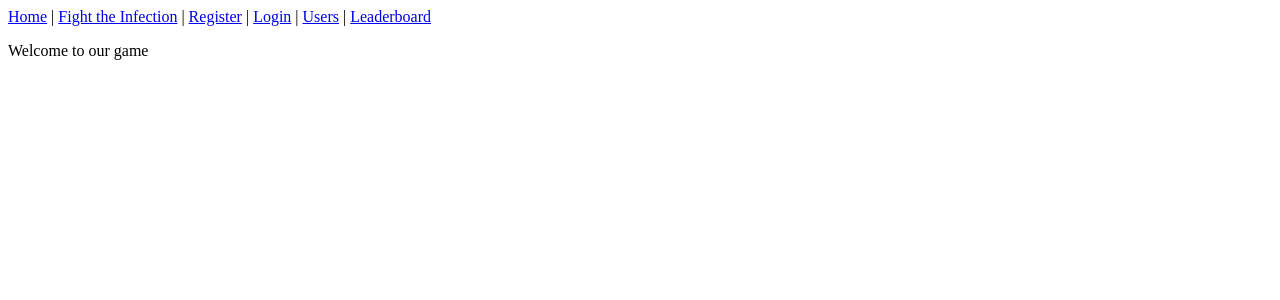
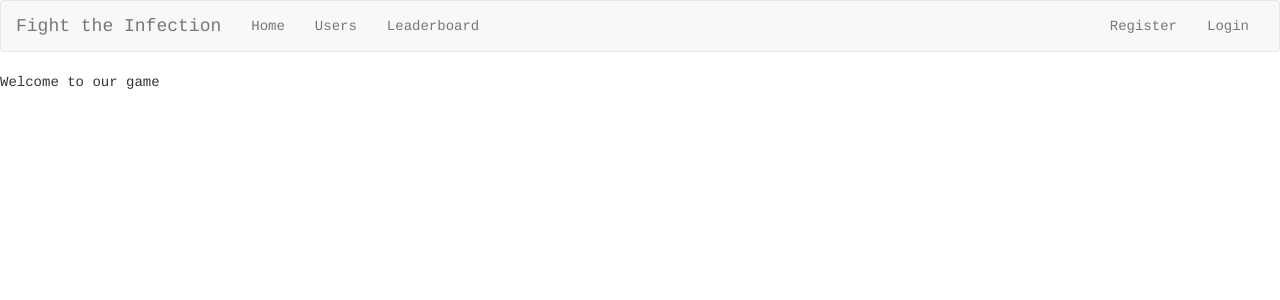
Before and after one commit to shintouki/augmented-pandemic, a Django app: page /game/ in a window 1280 px wide. Shown: the top 300 px of the page. Run offline with Django 3.2, Linux system fonts and the light colour scheme; some libraries are stand-ins or nearby versions.

Commit message:
added bootstrap navbar to each page

```diff
--- /dev/null
+++ b/game/static/game/css/index.css
@@ -0,0 +1,3 @@
+body {
+  font-family: 'Cousine', sans-serif;
+}
--- a/game/templates/game/index.html
+++ b/game/templates/game/index.html
@@ -3,11 +3,14 @@
 	<head>
 		<meta charset="utf-8">
 		<title>Augmented Pandemic Home Page</title>
-        {% load static %}
-		<link rel="stylesheet" type="text/css" href="{% static 'game/css/navigation_bar.css' %}" />
+		{% load static %}
+		<link href="https://maxcdn.bootstrapcdn.com/bootstrap/3.3.7/css/bootstrap.min.css" rel="stylesheet" integrity="sha384-BVYiiSIFeK1dGmJRAkycuHAHRg32OmUcww7on3RYdg4Va+PmSTsz/K68vbdEjh4u" crossorigin="anonymous">
+		<link rel="stylesheet" type="text/css" href="{% static 'game/css/index.css' %}" />
+		<link href="https://fonts.googleapis.com/css?family=Source+Code+Pro|Cousine" rel="stylesheet">
 	</head>
 	<body>
 		{% include "game/navigation_bar.html" %}
 		<p>{{ text }}</p>
+		<script src="https://maxcdn.bootstrapcdn.com/bootstrap/3.3.7/js/bootstrap.min.js" integrity="sha384-Tc5IQib027qvyjSMfHjOMaLkfuWVxZxUPnCJA7l2mCWNIpG9mGCD8wGNIcPD7Txa" crossorigin="anonymous"></script>
 	</body>
 </html>
--- a/game/templates/game/leaderboard.html
+++ b/game/templates/game/leaderboard.html
@@ -4,9 +4,11 @@
         <meta charset="utf-8">
         <title>Leaderboard</title>
         {% load static %}
+        <link href="https://maxcdn.bootstrapcdn.com/bootstrap/3.3.7/css/bootstrap.min.css" rel="stylesheet" integrity="sha384-BVYiiSIFeK1dGmJRAkycuHAHRg32OmUcww7on3RYdg4Va+PmSTsz/K68vbdEjh4u" crossorigin="anonymous">
         <link rel="stylesheet" type="text/css" href="{% static 'game/css/navigation_bar.css' %}" />
     </head>
     <body>
         {% include "game/navigation_bar.html" %}
+        <script src="https://maxcdn.bootstrapcdn.com/bootstrap/3.3.7/js/bootstrap.min.js" integrity="sha384-Tc5IQib027qvyjSMfHjOMaLkfuWVxZxUPnCJA7l2mCWNIpG9mGCD8wGNIcPD7Txa" crossorigin="anonymous"></script>
     </body>
 </html>
--- a/game/templates/game/navigation_bar.html
+++ b/game/templates/game/navigation_bar.html
@@ -1,8 +1,28 @@
-<div>
-	<a href="{% url 'game:index' %}">Home</a> |
-    <a href="{% url 'game:play' %}">Fight the Infection</a> |
-	<a href="/register">Register</a> |
-	<a href="/login">Login</a> |
-	<a href="{% url 'game:users' %}">Users</a> |
-	<a href="{% url 'game:leaderboard' %}">Leaderboard</a>
-</div>
+<!-- Bootstrap Navbar -->
+<nav class="navbar navbar-default">
+  <div class="container-fluid">
+    <!-- Brand and toggle grouped for better mobile display -->
+    <div class="navbar-header">
+			<button type="button" class="navbar-toggle collapsed" data-toggle="collapse" data-target="#bs-example-navbar-collapse-1" aria-expanded="false">
+        <span class="sr-only">Toggle navigation</span>
+        <span class="icon-bar"></span>
+        <span class="icon-bar"></span>
+        <span class="icon-bar"></span>
+      </button>
+      <a class="navbar-brand" href="{% url 'game:play' %}">Fight the Infection</a>
+    </div>
+
+    <!-- Group links, forms, and other content for toggling -->
+    <div class="collapse navbar-collapse" id="bs-example-navbar-collapse-1">
+      <ul class="nav navbar-nav">
+				<li><a href="{% url 'game:index' %}">Home</a></li>
+				<li><a href="{% url 'game:users' %}">Users</a></li>
+				<li><a href="{% url 'game:leaderboard' %}">Leaderboard</a></li>
+      </ul>
+      <ul class="nav navbar-nav navbar-right">
+				<li><a href="/register">Register</a></li>
+				<li><a href="/login">Login</a></li>
+      </ul>
+    </div><!-- /.navbar-collapse -->
+  </div><!-- /.container-fluid -->
+</nav>
--- a/game/templates/game/users.html
+++ b/game/templates/game/users.html
@@ -4,10 +4,11 @@
         <meta charset="utf-8">
         <title>User List</title>
         {% load static %}
+        <link href="https://maxcdn.bootstrapcdn.com/bootstrap/3.3.7/css/bootstrap.min.css" rel="stylesheet" integrity="sha384-BVYiiSIFeK1dGmJRAkycuHAHRg32OmUcww7on3RYdg4Va+PmSTsz/K68vbdEjh4u" crossorigin="anonymous">
         <link rel="stylesheet" type="text/css" href="{% static 'game/css/navigation_bar.css' %}" />
     </head>
     <body>
         {% include "game/navigation_bar.html" %}
-
+        <script src="https://maxcdn.bootstrapcdn.com/bootstrap/3.3.7/js/bootstrap.min.js" integrity="sha384-Tc5IQib027qvyjSMfHjOMaLkfuWVxZxUPnCJA7l2mCWNIpG9mGCD8wGNIcPD7Txa" crossorigin="anonymous"></script>
     </body>
 </html>
--- a/game/templates/registration/login.html
+++ b/game/templates/registration/login.html
@@ -4,6 +4,7 @@
         <meta charset="utf-8">
         <title>Login</title>
         {% load static %}
+        <link href="https://maxcdn.bootstrapcdn.com/bootstrap/3.3.7/css/bootstrap.min.css" rel="stylesheet" integrity="sha384-BVYiiSIFeK1dGmJRAkycuHAHRg32OmUcww7on3RYdg4Va+PmSTsz/K68vbdEjh4u" crossorigin="anonymous">
         <link rel="stylesheet" type="text/css" href="{% static 'game/css/navigation_bar.css' %}" />
     </head>
     <body>
@@ -41,5 +42,7 @@
 
         {# Assumes you setup the password_reset view in your URLconf #}
         <p><a href="{% url 'password_reset' %}">Lost password?</a></p>
+
+        <script src="https://maxcdn.bootstrapcdn.com/bootstrap/3.3.7/js/bootstrap.min.js" integrity="sha384-Tc5IQib027qvyjSMfHjOMaLkfuWVxZxUPnCJA7l2mCWNIpG9mGCD8wGNIcPD7Txa" crossorigin="anonymous"></script>
     </body>
 </html>
--- a/game/templates/registration/register.html
+++ b/game/templates/registration/register.html
@@ -4,6 +4,7 @@
         <meta charset="utf-8">
         <title>Register</title>
         {% load static %}
+        <link href="https://maxcdn.bootstrapcdn.com/bootstrap/3.3.7/css/bootstrap.min.css" rel="stylesheet" integrity="sha384-BVYiiSIFeK1dGmJRAkycuHAHRg32OmUcww7on3RYdg4Va+PmSTsz/K68vbdEjh4u" crossorigin="anonymous">
         <link rel="stylesheet" type="text/css" href="{% static 'game/css/navigation_bar.css' %}" />
     </head>
     <body>
@@ -13,5 +14,7 @@
             {{ form.as_p }}
             <input type="submit" value="Submit" />
         </form>
+
+        <script src="https://maxcdn.bootstrapcdn.com/bootstrap/3.3.7/js/bootstrap.min.js" integrity="sha384-Tc5IQib027qvyjSMfHjOMaLkfuWVxZxUPnCJA7l2mCWNIpG9mGCD8wGNIcPD7Txa" crossorigin="anonymous"></script>
     </body>
 </html>
```
Also changed, not shown: game/templates/game/play.html (+7 -9 lines).
